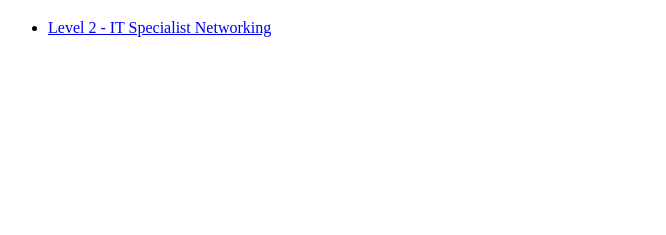
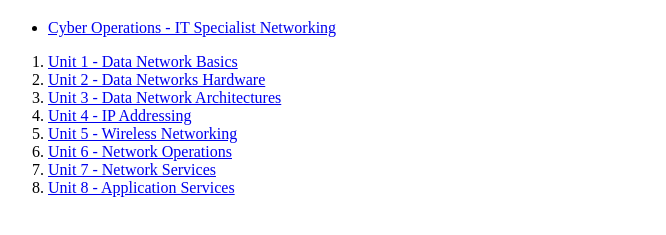
Before and after one commit to mconway20/Cyber-Ops-Review, a plain HTML site: page index.html in a window 1280 px wide. Shown: the part 61-296 px from the top of the page, without its empty margins (0-666 px from the left). Drawn offline with Linux system fonts and the light colour scheme.

Commit message:
Add ordered list of units to index.html

```diff
--- a/index.html
+++ b/index.html
@@ -9,8 +9,19 @@
 <h1>Cybersecurity Operations Certification Hub</h1>
 
 <ul>
-<li><a href="level2.html">Level 2 - IT Specialist Networking</a></li>
+<li><a href="level2.html">Cyber Operations - IT Specialist Networking</a></li>
 </ul>
+
+<ol>
+    <li><a href="Unit1.html">Unit 1 - Data Network Basics</a></li>
+    <li><a href="Unit2.html">Unit 2 - Data Networks Hardware</a></li>
+    <li><a href="Unit3.html">Unit 3 - Data Network Architectures</a></li>
+    <li><a href="Unit4.html">Unit 4 - IP Addressing</a></li>
+    <li><a href="Unit5.html">Unit 5 - Wireless Networking</a></li>
+    <li><a href="Unit6.html">Unit 6 - Network Operations</a></li>
+    <li><a href="Unit7.html">Unit 7 - Network Services</a></li>
+    <li><a href="Unit8.html">Unit 8 - Application Services</a></li>
+</ol>
 
 </body>
 </html>
```
